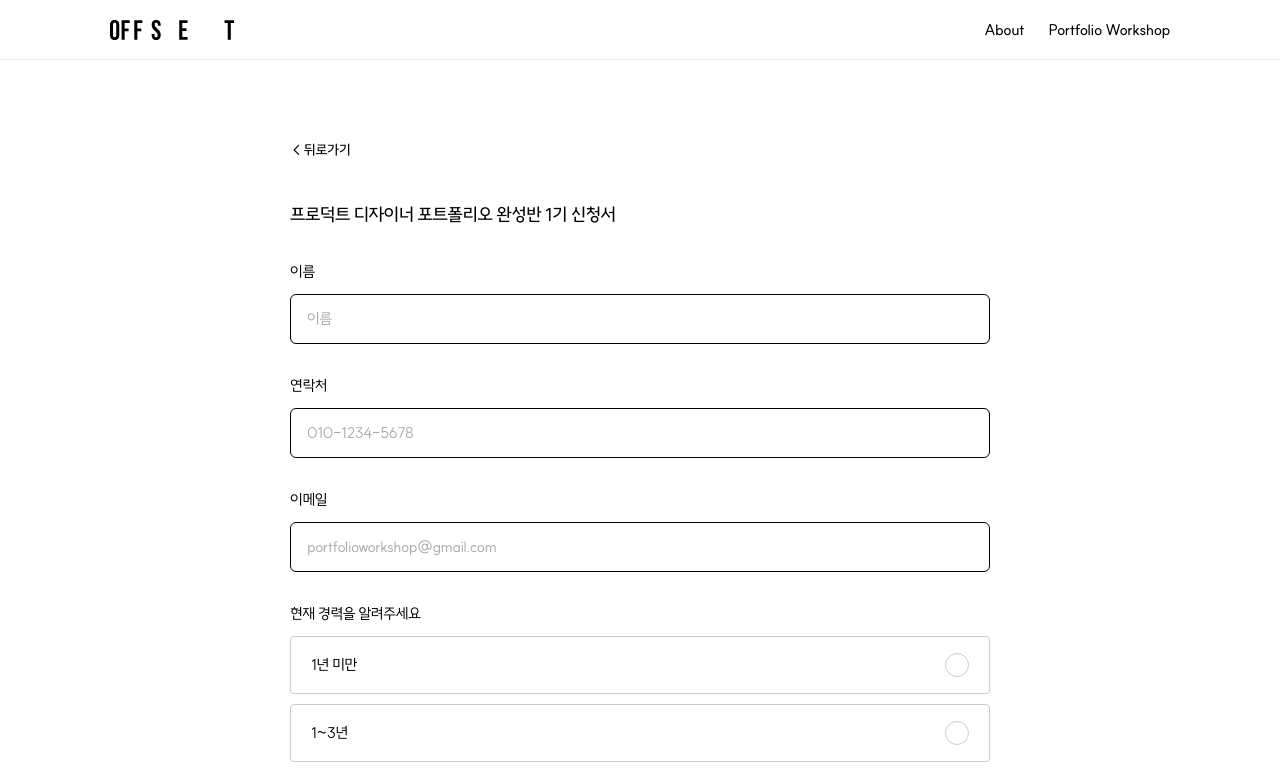
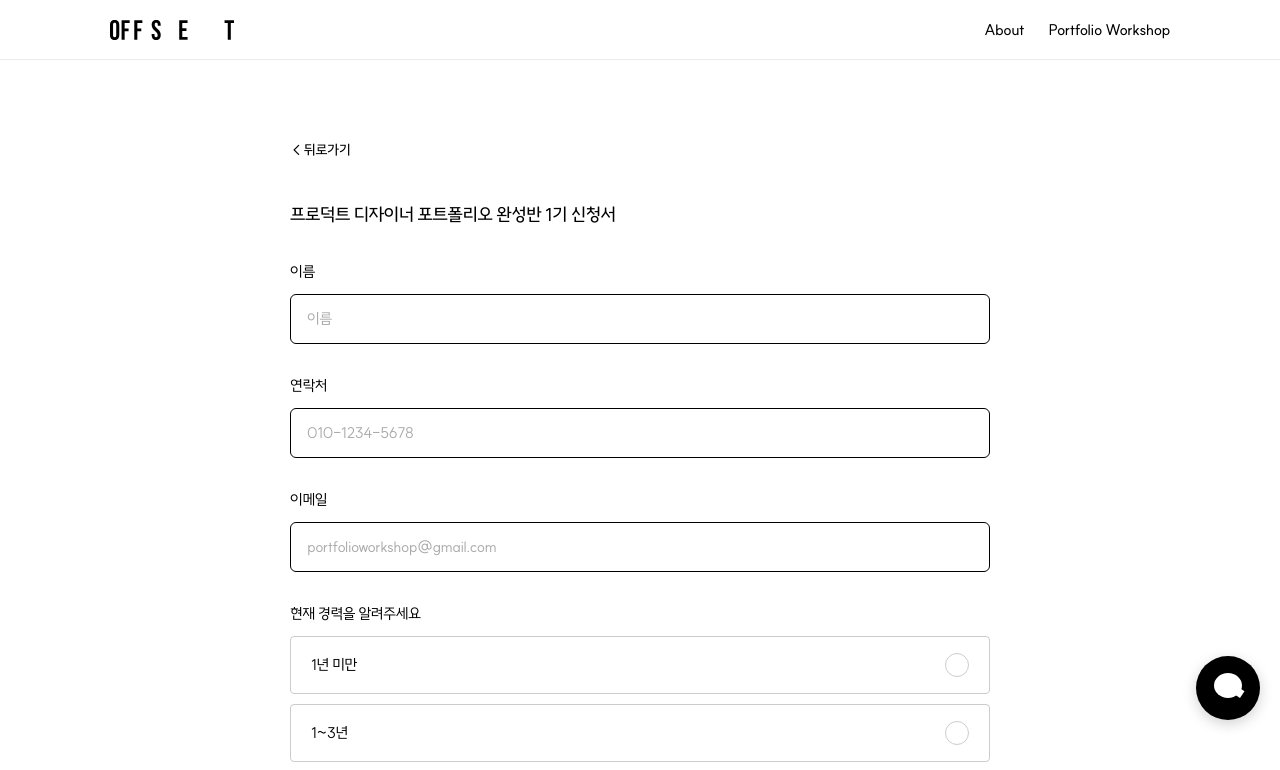
Before and after one commit to jayyoungjun-kim/offset, a Next.js app: page /apply in a window 1280 px wide. Shown: the top 770 px of the page. Built offline with nearby package versions, Linux system fonts and the light colour scheme.

Commit message:
Standardize live chat launcher

```diff
--- a/app/globals.css
+++ b/app/globals.css
@@ -126,3 +126,4 @@ main{padding-top:60px}
 @media(max-width:720px){.home-headline{transform:translateY(-20px)}.home-icon{top:calc(50% - 114px)}}@media(max-width:520px){.home-icon{top:calc(50% - 110px)}}
 .upload-mobile-break{display:none}.workshop-menu-mobile{display:none}@media(max-width:720px){.upload-mobile-break{display:block}.workshop-menu-desktop{display:none}.workshop-menu-mobile{display:inline}.site-header .nav-inner{width:calc(100% - 40px)}.nav-logo,.nav-offset-logo{width:99.2px;height:16px}.nav-logo:hover .logo-letter{transform:translateX(var(--logo-x))}.nav-logo.is-pressed .logo-letter{transform:translateX(0)}.sticky-cta{width:calc(100% - 40px)}.sticky-cta:not(.is-docked){left:20px;right:auto}.sticky-cta.is-docked{margin-left:auto;margin-right:auto}.home-headline{transform:translateY(10px)}.home-icon{top:calc(50% - 84px)}}@media(max-width:520px){.home-icon{top:calc(50% - 80px)}}
 @media(max-width:720px){.sticky-cta:not(.is-docked),.form-submit:not(.is-docked){bottom:10px;left:10px;right:10px}.sticky-cta:not(.is-docked){width:auto}}
+.tawk-launcher{position:fixed;right:20px;bottom:20px;width:64px;height:64px;padding:0;border:0;border-radius:50%;background:#000;box-shadow:0 4px 14px rgba(0,0,0,.18);cursor:pointer;z-index:1000}.tawk-launcher[hidden]{display:none}body:has(.workshop-page) .tawk-launcher,body:has(.form-page) .tawk-launcher{bottom:80px}.tawk-launcher span{position:absolute;left:18px;top:17px;width:28px;height:25px;border-radius:50%;background:#fff}.tawk-launcher span:after{content:"";position:absolute;right:2px;bottom:0;width:9px;height:8px;background:#fff;transform:rotate(34deg);transform-origin:bottom right}.tawk-launcher:focus-visible{outline:2px solid #000;outline-offset:3px}@media(max-width:720px){.tawk-launcher{right:10px;bottom:10px}body:has(.workshop-page) .tawk-launcher,body:has(.form-page) .tawk-launcher{bottom:80px}}
--- a/app/tawk-chat.tsx
+++ b/app/tawk-chat.tsx
@@ -1,37 +1,36 @@
 "use client";
 
-import { useEffect } from "react";
+import { useEffect, useState } from "react";
 
 const TAWK_SCRIPT_ID = "tawk-to-widget";
 const TAWK_SCRIPT_URL = "https://embed.tawk.to/6a7728357e01e61d477734a2/1jvgna52b";
-const RAISED_WIDGET_PATH = /^\/(workshop|apply)(?:\/|$)/;
 
-type TawkWindow = Window & {
-  Tawk_API?: {
-    customStyle?: {
-      visibility: {
-        desktop: { position: string; xOffset: number; yOffset: number };
-        mobile: { position: string; xOffset: number; yOffset: number };
-      };
-    };
-  };
+type TawkApi = {
+  onLoad?: () => void;
+  onChatMaximized?: () => void;
+  onChatMinimized?: () => void;
+  hideWidget?: () => void;
+  showWidget?: () => void;
+  maximize?: () => void;
 };
 
+type TawkWindow = Window & { Tawk_API?: TawkApi };
+
 export default function TawkChat() {
+  const [isOpen, setIsOpen] = useState(false);
+
   useEffect(() => {
-    if (document.getElementById(TAWK_SCRIPT_ID)) return;
+    const tawkWindow = window as TawkWindow;
+    const api = (tawkWindow.Tawk_API = tawkWindow.Tawk_API || {});
 
-    const tawkWindow = window as TawkWindow;
-    tawkWindow.Tawk_API = tawkWindow.Tawk_API || {};
-    if (RAISED_WIDGET_PATH.test(window.location.pathname)) {
-      tawkWindow.Tawk_API.customStyle = {
-        visibility: {
-          desktop: { position: "br", xOffset: 20, yOffset: 80 },
-          mobile: { position: "br", xOffset: 20, yOffset: 80 },
-        },
+    api.onLoad = () => api.hideWidget?.();
+    api.onChatMaximized = () => setIsOpen(true);
+    api.onChatMinimized = () => {
+      api.hideWidget?.();
+      setIsOpen(false);
     };
-    }
 
+    if (!document.getElementById(TAWK_SCRIPT_ID)) {
       const script = document.createElement("script");
       script.id = TAWK_SCRIPT_ID;
       script.async = true;
@@ -39,9 +38,25 @@ export default function TawkChat() {
       script.charset = "UTF-8";
       script.crossOrigin = "anonymous";
       document.body.appendChild(script);
-
-    return () => script.remove();
+    }
   }, []);
 
-  return null;
+  const openChat = () => {
+    const api = (window as TawkWindow).Tawk_API;
+    api?.showWidget?.();
+    api?.maximize?.();
+    setIsOpen(true);
+  };
+
+  return (
+    <button
+      type="button"
+      className="tawk-launcher"
+      aria-label="라이브 채팅 열기"
+      hidden={isOpen}
+      onClick={openChat}
+    >
+      <span aria-hidden="true" />
+    </button>
+  );
 }
--- a/scripts/build-github-pages.mjs
+++ b/scripts/build-github-pages.mjs
@@ -10,14 +10,20 @@ const basePath = "";
 const tawkChat = String.raw`(() => {
   if (document.getElementById("tawk-to-widget")) return;
   window.Tawk_API = window.Tawk_API || {};
-  if (/^\/(workshop|apply)(?:\/|$)/.test(location.pathname)) {
-    window.Tawk_API.customStyle = {
-      visibility: {
-        desktop: {position:"br",xOffset:20,yOffset:80},
-        mobile: {position:"br",xOffset:20,yOffset:80}
-      }
-    };
-  }
+  const launcher = document.createElement("button");
+  launcher.type = "button";
+  launcher.className = "tawk-launcher";
+  launcher.setAttribute("aria-label", "라이브 채팅 열기");
+  launcher.innerHTML = '<span aria-hidden="true"></span>';
+  window.Tawk_API.onLoad = () => window.Tawk_API.hideWidget?.();
+  window.Tawk_API.onChatMaximized = () => { launcher.hidden = true; };
+  window.Tawk_API.onChatMinimized = () => { window.Tawk_API.hideWidget?.(); launcher.hidden = false; };
+  launcher.addEventListener("click", () => {
+    window.Tawk_API.showWidget?.();
+    window.Tawk_API.maximize?.();
+    launcher.hidden = true;
+  });
+  document.body.appendChild(launcher);
   const script = document.createElement("script");
   script.id = "tawk-to-widget";
   script.async = true;
```
Also changed, not shown: 23 other files (tests, documents, lock files or other folders). Lines whose indentation alone changed are shown as unchanged.
